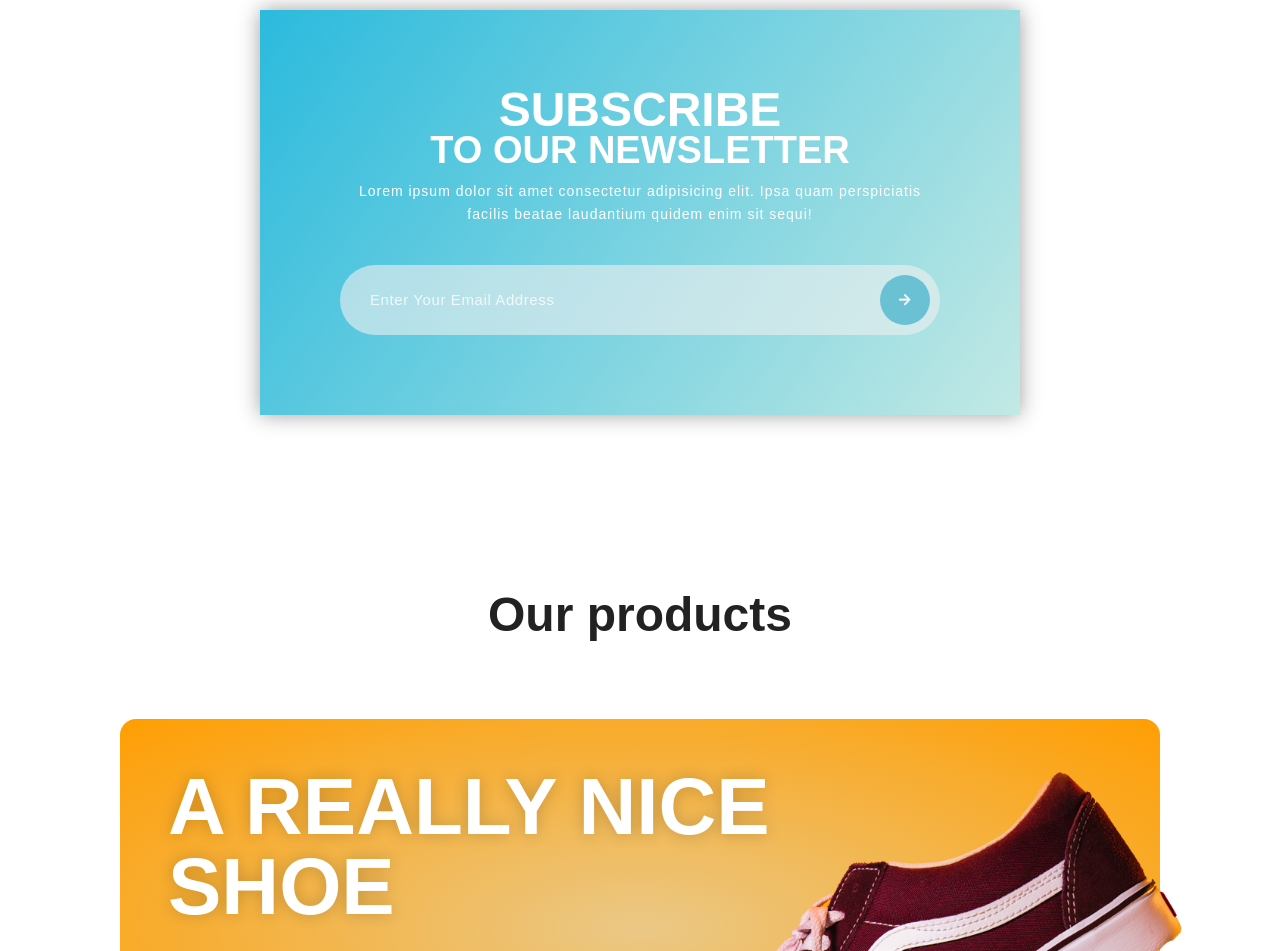
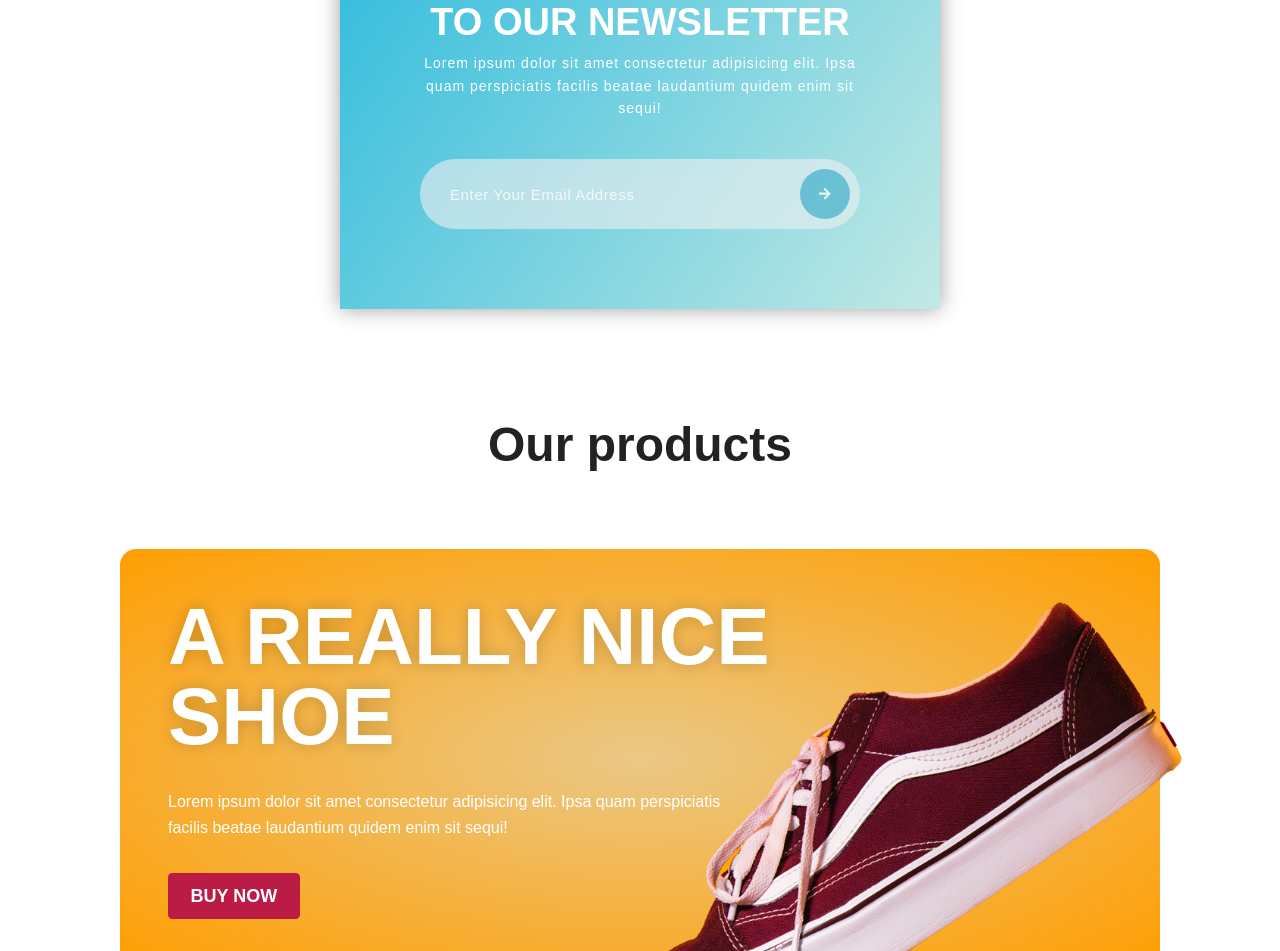
Before and after one commit to julie-p/ecommerce-mern-stack, a React (Create React App) app: page / in a window 1280 px wide. Shown: the part 1701-2652 px from the top of the page. Built offline with nearby package versions, Linux system fonts and the light colour scheme.

Commit message:
refactoring

```diff
--- a/src/App.css
+++ b/src/App.css
@@ -1,5 +1,3 @@
-@import url("https://use.fontawesome.com/releases/v5.2.0/css/all.css")
-
 *,
 *::before,
 *::after {
@@ -41,12 +39,12 @@ ul {
 }
 
 section {
-  padding: 7em 0;
+  padding: 7rem 0;
 }
 
 .container {
   width: 85%;
-  max-width: 65em;
+  max-width: 65rem;
   margin: 0 auto;
 }
 
--- a/src/Components/Cards.js
+++ b/src/Components/Cards.js
@@ -28,9 +28,9 @@ function Cards() {
     });
 
     return (
-        <div className="cards__container">
+        <section className="cards__container">
             {shoes}
-        </div>
+        </section>
     )
 };
 
--- a/src/Components/FeaturedItem.js
+++ b/src/Components/FeaturedItem.js
@@ -14,7 +14,6 @@ function FeaturedItem() {
     });
 
     return (
-        <div>
         <section className="featured">
             <div className="container">
                 <h2 className="section-title">Featured Products</h2>
@@ -23,7 +22,6 @@ function FeaturedItem() {
                 {featured}
             </div>
         </section>
-        </div>
     )
 };
 
--- a/src/Components/Newsletter.js
+++ b/src/Components/Newsletter.js
@@ -9,7 +9,7 @@ function Newsletter() {
         <section className="newsletter">
             <div className="newsletter__container">
                 <h1>Subscribe
-                    <span> To Our Newsletter</span>
+                    <span> To our newsletter</span>
                 </h1>
 
                 <p>Lorem ipsum dolor sit amet consectetur adipisicing elit. Ipsa quam perspiciatis facilis beatae laudantium quidem enim sit sequi!</p>
--- a/src/styles/Cards.css
+++ b/src/styles/Cards.css
@@ -3,7 +3,8 @@
     justify-content: center;
     align-items: center;
     flex-wrap: wrap;
-    margin-bottom: 6rem;
+    margin: 0 0 7rem 0;
+    padding: 0;
 }
 
 .cards__container .cards__card {
--- a/src/styles/Newsletter.css
+++ b/src/styles/Newsletter.css
@@ -9,8 +9,8 @@
     width: 600px;
     padding: 80px;
     text-align: center;
-    margin-top: -4rem;
-    margin-bottom: -3rem;
+    margin-top: -12rem;
+    margin-bottom: -7rem;
     box-shadow: 0 0 20px #00000060;
 }
 
```
Lines whose indentation alone changed are shown as unchanged.
